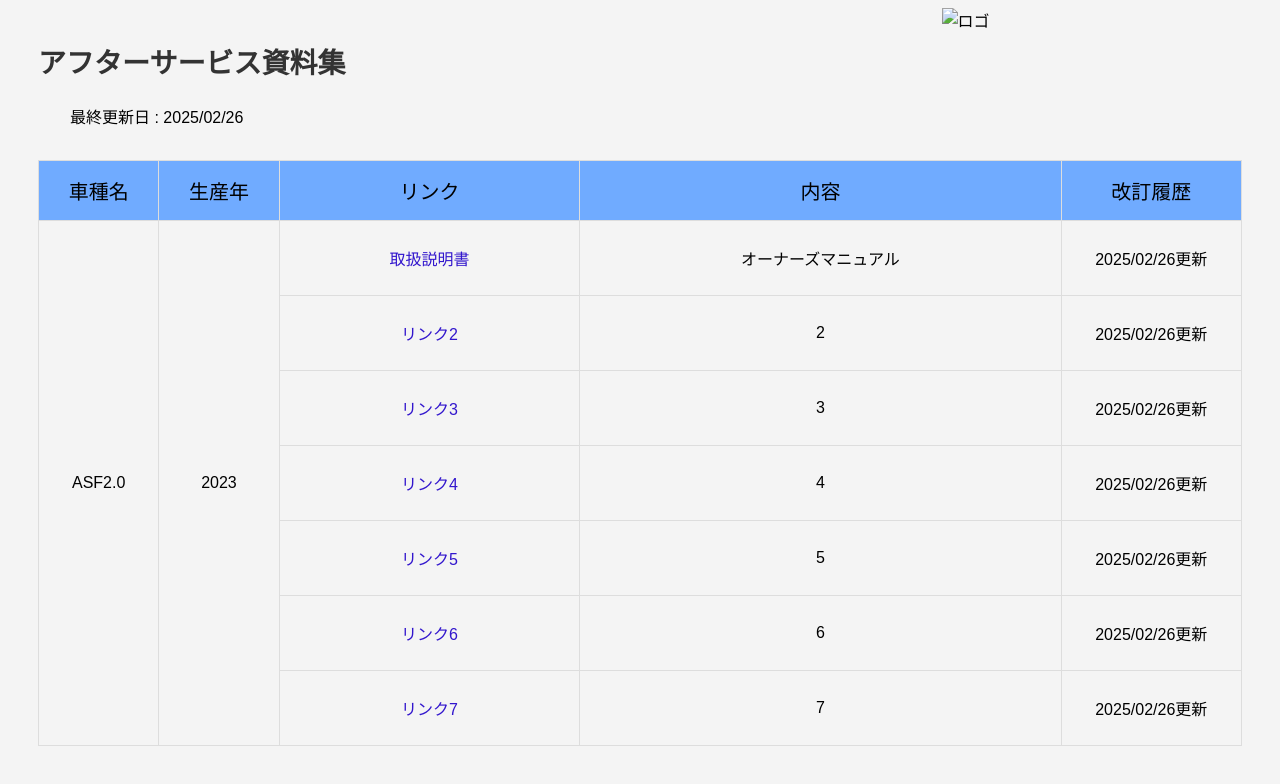
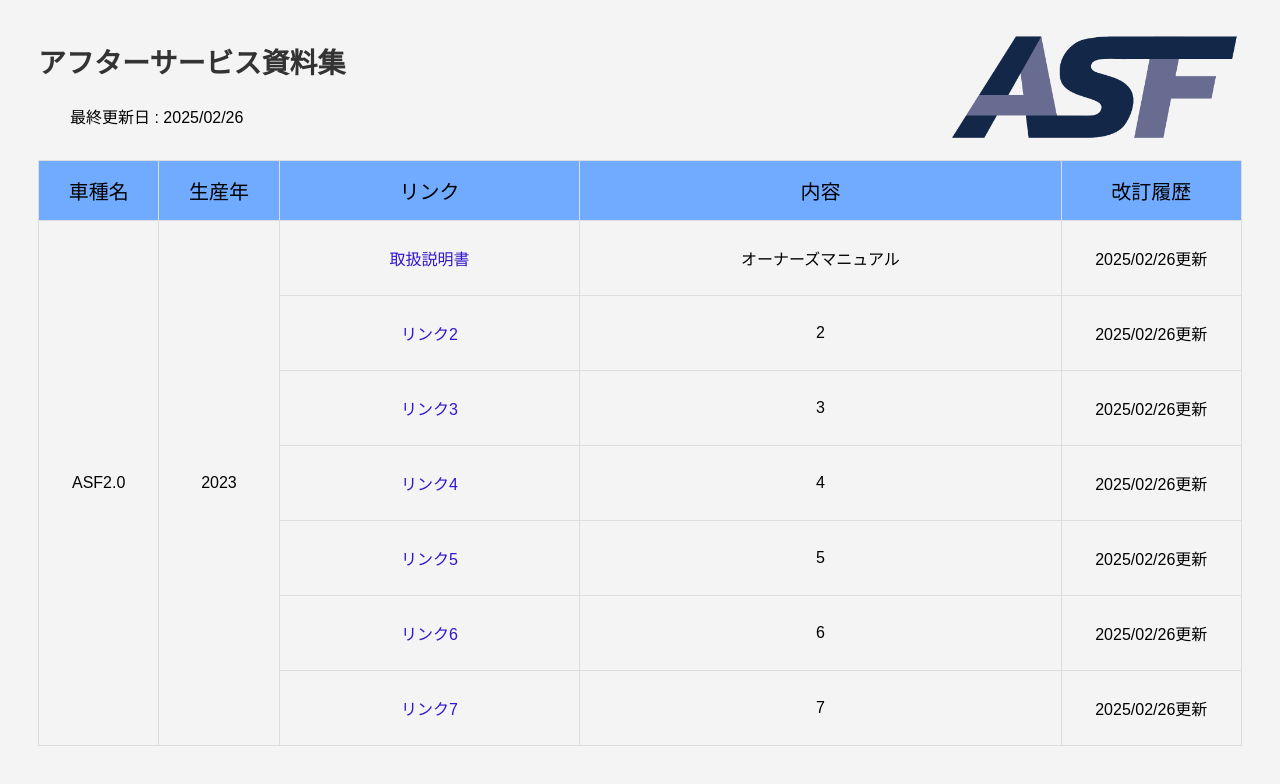
Before and after one commit to ASF-connected/ASF-links, a plain HTML site: page ASF2.0-2023.html in a window 1280 px wide. Drawn offline with Linux system fonts and the light colour scheme.

Commit message:
Update ASF2.0-2023.html

```diff
--- a/ASF2.0-2023.html
+++ b/ASF2.0-2023.html
@@ -62,7 +62,7 @@
 </head>
 <body>
     <h2>アフターサービス資料集</h2>
-    <img src="ASF_logo.png" alt="ロゴ" class="logo2">
+    <img src="file/ASF_logo.png" alt="ロゴ" class="logo2">
     <p class = "space-A">最終更新日 : 2025/02/26</p>
     <p class = "space-B"></p>
     <div class="table-container">
```
